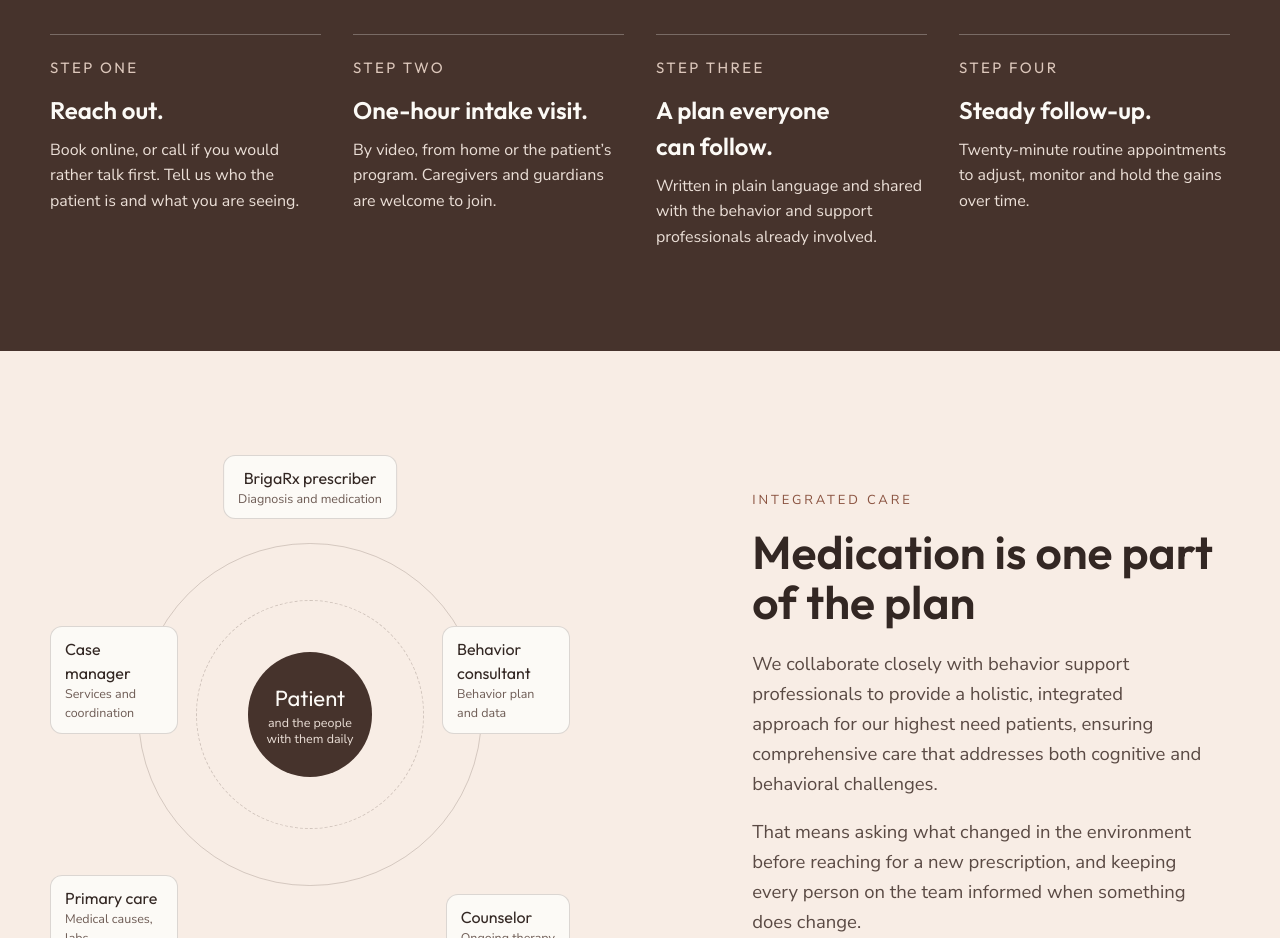
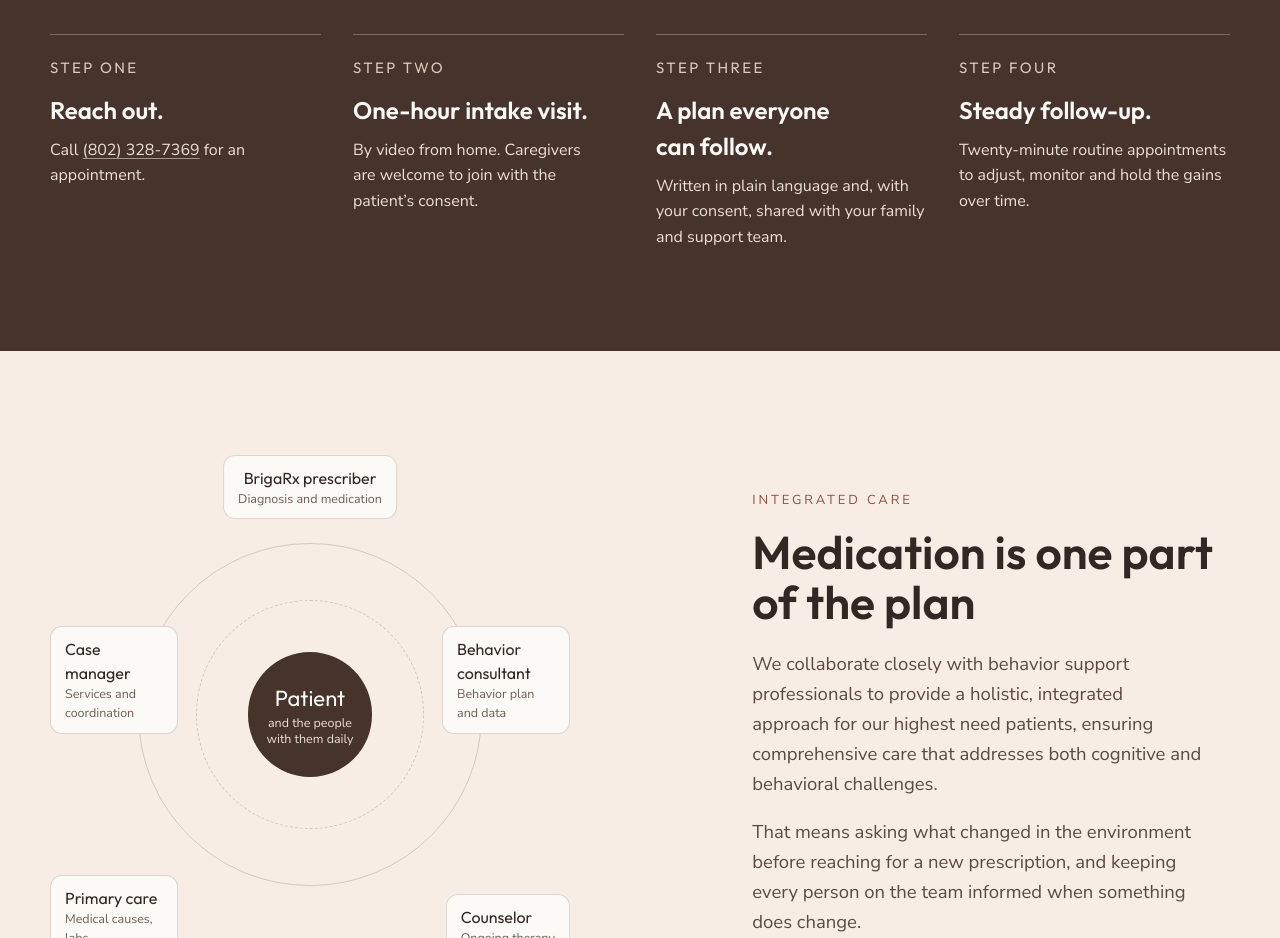
Before and after one commit to araksmaestro/brigarx, a Next.js app: page / in a window 1280 px wide. Shown: the part 2680-3618 px from the top of the page. Built offline with nearby package versions, Linux system fonts and the light colour scheme.

Commit message:
auto: claude code changes

```diff
--- a/components/how-it-works.tsx
+++ b/components/how-it-works.tsx
@@ -1,18 +1,32 @@
-const STEPS = [
+import type { ReactNode } from "react";
+import { PHONE_DISPLAY, PHONE_HREF } from "@/components/booking";
+
+const STEPS: { label: string; title: string; body: ReactNode }[] = [
   {
     label: "Step one",
     title: "Reach out.",
-    body: "Book online, or call if you would rather talk first. Tell us who the patient is and what you are seeing.",
+    body: (
+      <>
+        Call{" "}
+        <a
+          href={PHONE_HREF}
+          className="text-on-dark underline decoration-[rgba(var(--baseRGB),0.5)] hover:text-[var(--base)] hover:decoration-[var(--base)]"
+        >
+          {PHONE_DISPLAY}
+        </a>{" "}
+        for an appointment.
+      </>
+    ),
   },
   {
     label: "Step two",
     title: "One-hour intake visit.",
-    body: "By video, from home or the patient’s program. Caregivers and guardians are welcome to join.",
+    body: "By video from home. Caregivers are welcome to join with the patient’s consent.",
   },
   {
     label: "Step three",
     title: "A plan everyone can follow.",
-    body: "Written in plain language and shared with the behavior and support professionals already involved.",
+    body: "Written in plain language and, with your consent, shared with your family and support team.",
   },
   {
     label: "Step four",
```
